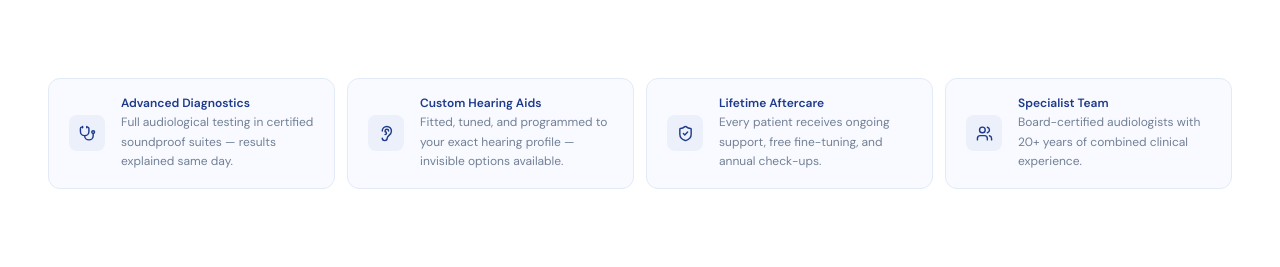
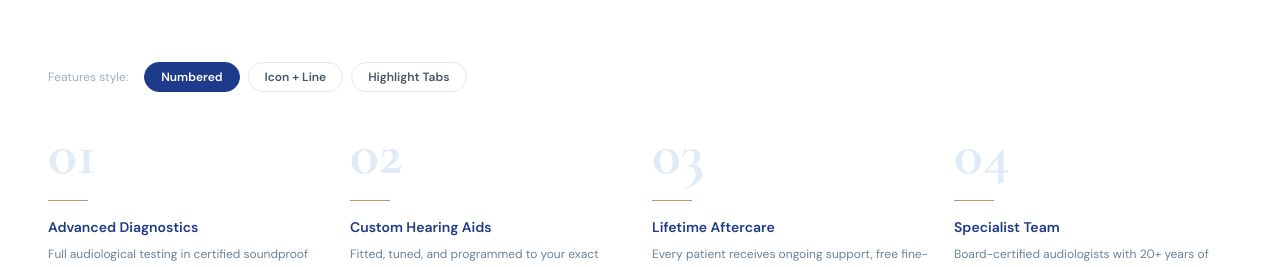
Before and after one commit to pr-ezst-app/hearing-aid-section-design, a React (Vite) app: page / in a window 1280 px wide. Shown: the part 682-949 px from the top of the page. Built offline with nearby package versions, Linux system fonts and the light colour scheme.

Commit message:
feat: add features section vibes

```diff
--- a/src/components/AboutSection.tsx
+++ b/src/components/AboutSection.tsx
@@ -1,4 +1,5 @@
 import Icon from "@/components/ui/icon";
+import { useState } from "react";
 
 const features = [
   {
@@ -29,7 +30,88 @@ const stats = [
   { value: "98%", label: "Satisfaction" },
 ];
 
+// ── Variant A: Numbered List ──
+function FeaturesNumbered() {
+  return (
+    <div className="grid grid-cols-1 sm:grid-cols-2 lg:grid-cols-4 gap-6">
+      {features.map((f, i) => (
+        <div key={f.title} className="group cursor-default">
+          <p className="font-cormorant text-6xl font-bold text-[#E2EAF8] group-hover:text-[#C4975A] leading-none mb-4 transition-colors duration-300 select-none">
+            {String(i + 1).padStart(2, "0")}
+          </p>
+          <div className="h-px w-10 bg-[#C4975A] mb-4" />
+          <p className="font-semibold text-[#1E3A8A] text-sm mb-2">{f.title}</p>
+          <p className="text-[#718096] text-xs leading-relaxed">{f.text}</p>
+        </div>
+      ))}
+    </div>
+  );
+}
+
+// ── Variant B: Icon + Divider Line ──
+function FeaturesIconLine() {
+  return (
+    <div className="divide-y divide-[#E2EAF8]">
+      {features.map((f) => (
+        <div key={f.title} className="group flex items-center gap-6 py-5 hover:pl-2 transition-all duration-300">
+          <div className="w-10 h-10 rounded-full border border-[#E2EAF8] group-hover:border-[#C4975A] group-hover:bg-[#FDF6EE] flex items-center justify-center flex-shrink-0 transition-all duration-300">
+            <Icon name={f.icon} size={17} className="text-[#C4975A]" fallback="Check" />
+          </div>
+          <div className="flex-1 min-w-0">
+            <p className="font-semibold text-[#1E3A8A] text-sm">{f.title}</p>
+            <p className="text-[#718096] text-xs mt-0.5 leading-relaxed">{f.text}</p>
+          </div>
+          <Icon name="ArrowRight" size={14} className="text-[#CBD5E0] group-hover:text-[#C4975A] flex-shrink-0 transition-colors duration-300" />
+        </div>
+      ))}
+    </div>
+  );
+}
+
+// ── Variant C: Highlight Tabs ──
+function FeaturesHighlightTabs() {
+  const [active, setActive] = useState(0);
+  return (
+    <div className="grid lg:grid-cols-2 gap-8 items-center">
+      <div>
+        {features.map((f, i) => (
+          <button
+            key={f.title}
+            onClick={() => setActive(i)}
+            className="w-full text-left flex items-center gap-5 py-4 px-5 rounded-xl transition-all duration-200 group relative"
+          >
+            {/* Active bar */}
+            <div className={`absolute left-0 top-3 bottom-3 w-[3px] rounded-full transition-all duration-300 ${active === i ? "bg-[#C4975A]" : "bg-transparent"}`} />
+            <div className={`w-9 h-9 rounded-lg flex items-center justify-center flex-shrink-0 transition-all duration-200 ${active === i ? "bg-[#1E3A8A]" : "bg-[#F1F5F9] group-hover:bg-[#EBF0FB]"}`}>
+              <Icon name={f.icon} size={16} className={active === i ? "text-white" : "text-[#718096]"} fallback="Check" />
+            </div>
+            <p className={`font-semibold text-sm transition-colors duration-200 ${active === i ? "text-[#1E3A8A]" : "text-[#718096] group-hover:text-[#4A5568]"}`}>
+              {f.title}
+            </p>
+          </button>
+        ))}
+      </div>
+      <div className="bg-[#F8FAFF] border border-[#E2EAF8] rounded-2xl p-8 min-h-[160px] flex flex-col justify-center transition-all duration-300">
+        <div className="w-12 h-12 rounded-xl bg-[#1E3A8A] flex items-center justify-center mb-5">
+          <Icon name={features[active].icon} size={22} className="text-white" fallback="Check" />
+        </div>
+        <p className="font-semibold text-[#1E3A8A] text-base mb-2">{features[active].title}</p>
+        <p className="text-[#718096] text-sm leading-relaxed">{features[active].text}</p>
+      </div>
+    </div>
+  );
+}
+
+// ── Switcher ──
+const variants = [
+  { id: "numbered", label: "Numbered" },
+  { id: "iconline", label: "Icon + Line" },
+  { id: "tabs", label: "Highlight Tabs" },
+];
+
 export default function AboutSection() {
+  const [variant, setVariant] = useState("numbered");
+
   return (
     <section id="about" className="font-dm bg-white py-24 lg:py-32">
       <div className="max-w-7xl mx-auto px-6 lg:px-12">
@@ -41,7 +123,7 @@ export default function AboutSection() {
         </div>
 
         {/* ── Main layout: photo left, content right ── */}
-        <div className="grid lg:grid-cols-2 gap-12 lg:gap-20 items-center mb-20">
+        <div className="grid lg:grid-cols-2 gap-12 lg:gap-20 items-center mb-16">
 
           {/* Photo */}
           <div className="relative rounded-3xl overflow-hidden">
@@ -50,7 +132,6 @@ export default function AboutSection() {
               alt="Our clinic"
               className="w-full h-[480px] object-cover"
             />
-            {/* Stats floating card */}
             <div className="absolute bottom-6 left-6 right-6 bg-white/95 backdrop-blur-sm rounded-2xl p-5 shadow-xl flex items-center justify-between">
               {stats.map((s, i) => (
                 <div key={s.label} className={`text-center flex-1 ${i !== stats.length - 1 ? "border-r border-[#E2E8F0]" : ""}`}>
@@ -59,7 +140,6 @@ export default function AboutSection() {
                 </div>
               ))}
             </div>
-            {/* Rating badge */}
             <div className="absolute top-6 left-6 bg-[#1E3A8A] text-white rounded-2xl px-4 py-3 shadow-lg">
               <div className="flex items-center gap-1 mb-1">
                 {[...Array(5)].map((_, i) => (
@@ -92,32 +172,28 @@ export default function AboutSection() {
           </div>
         </div>
 
-        {/* ── Features list ── */}
-        <div className="grid grid-cols-1 sm:grid-cols-2 lg:grid-cols-4 gap-3">
-          {features.map((f) => (
-            <div
-              key={f.title}
-              className="group flex items-center gap-4 bg-[#F8FAFF] border border-[#E2EAF8] rounded-xl px-5 py-4 hover:bg-[#1E3A8A] hover:border-[#1E3A8A] transition-all duration-300 cursor-default"
+        {/* ── Features variant switcher ── */}
+        <div className="flex items-center gap-2 mb-8">
+          <span className="text-[#A0AEC0] text-xs mr-2">Features style:</span>
+          {variants.map((v) => (
+            <button
+              key={v.id}
+              onClick={() => setVariant(v.id)}
+              className={`px-4 py-1.5 rounded-full text-xs font-semibold border transition-all duration-200 ${
+                variant === v.id
+                  ? "bg-[#1E3A8A] text-white border-[#1E3A8A]"
+                  : "text-[#4A5568] border-[#E2E8F0] hover:border-[#1E3A8A]"
+              }`}
             >
-              <div className="w-9 h-9 rounded-lg bg-[#EBF0FB] group-hover:bg-white/15 flex items-center justify-center flex-shrink-0 transition-colors duration-300">
-                <Icon
-                  name={f.icon}
-                  size={17}
-                  className="text-[#1E3A8A] group-hover:text-white transition-colors duration-300"
-                  fallback="Check"
-                />
-              </div>
-              <div>
-                <p className="font-semibold text-[#1E3A8A] group-hover:text-white text-xs transition-colors duration-300">
-                  {f.title}
-                </p>
-                <p className="text-[#718096] group-hover:text-white/60 text-xs leading-relaxed transition-colors duration-300 mt-0.5">
-                  {f.text}
-                </p>
-              </div>
-            </div>
+              {v.label}
+            </button>
           ))}
         </div>
+
+        {/* ── Active features variant ── */}
+        {variant === "numbered" && <FeaturesNumbered />}
+        {variant === "iconline" && <FeaturesIconLine />}
+        {variant === "tabs"     && <FeaturesHighlightTabs />}
 
       </div>
     </section>
```
